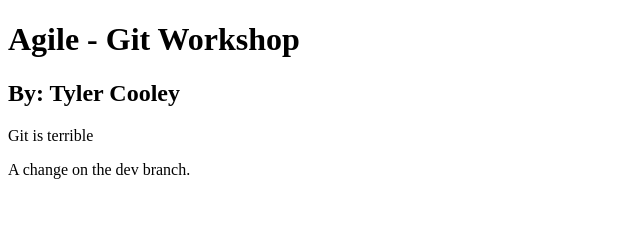
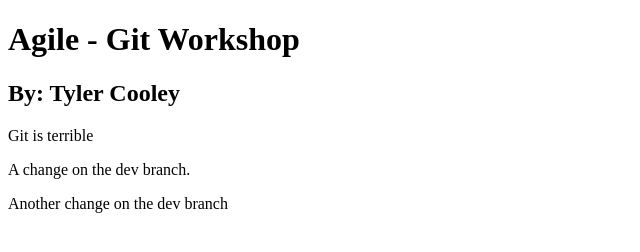
Before and after one commit to tcooley91/Example, a plain HTML site: page index.html in a window 1280 px wide. Shown: the whole page, without its empty margins (0-640 px from the left). Drawn offline with Linux system fonts and the light colour scheme.

Commit message:
Change on the dev branch

```diff
--- a/index.html
+++ b/index.html
@@ -9,5 +9,6 @@
 		<h2>By: Tyler Cooley</h2>
 		<p>Git is terrible</p>
 		<p>A change on the dev branch.</p>
+		<p>Another change on the dev branch</p>
 	</body>
 </html>
```
